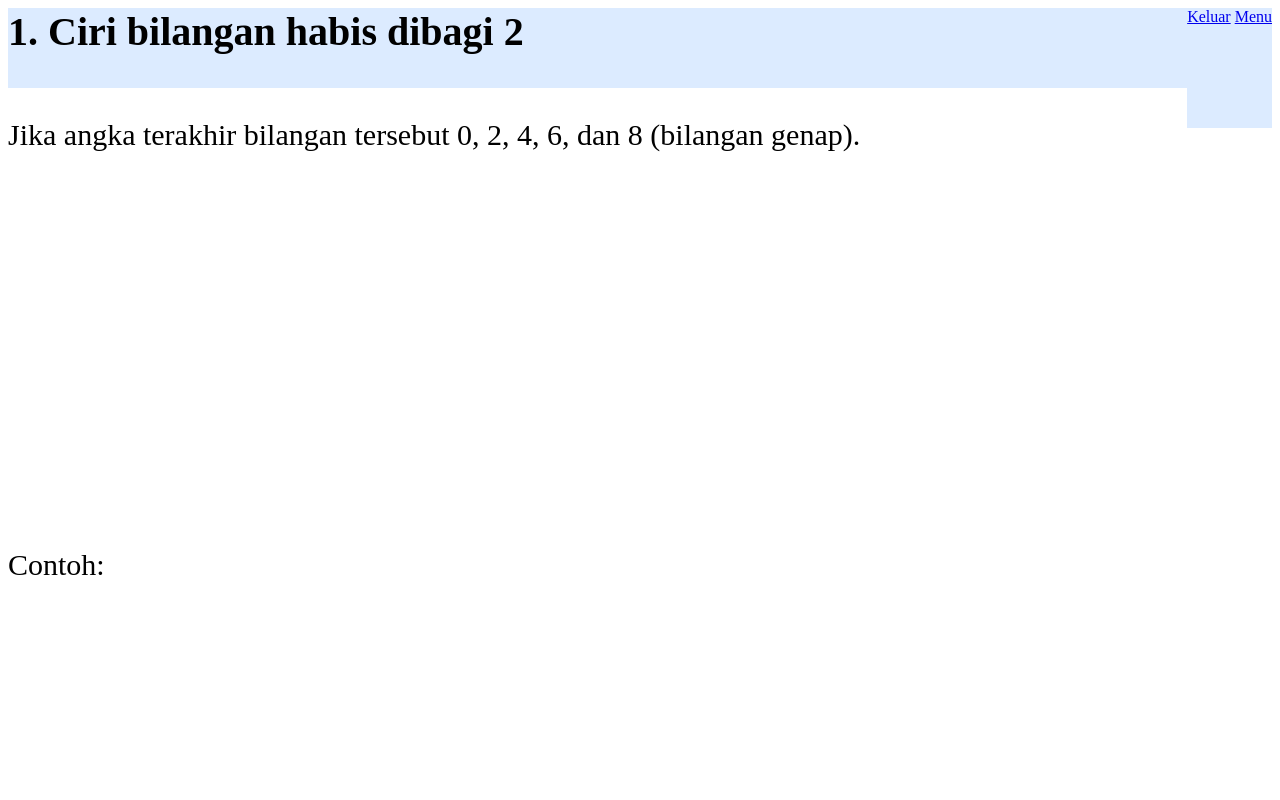
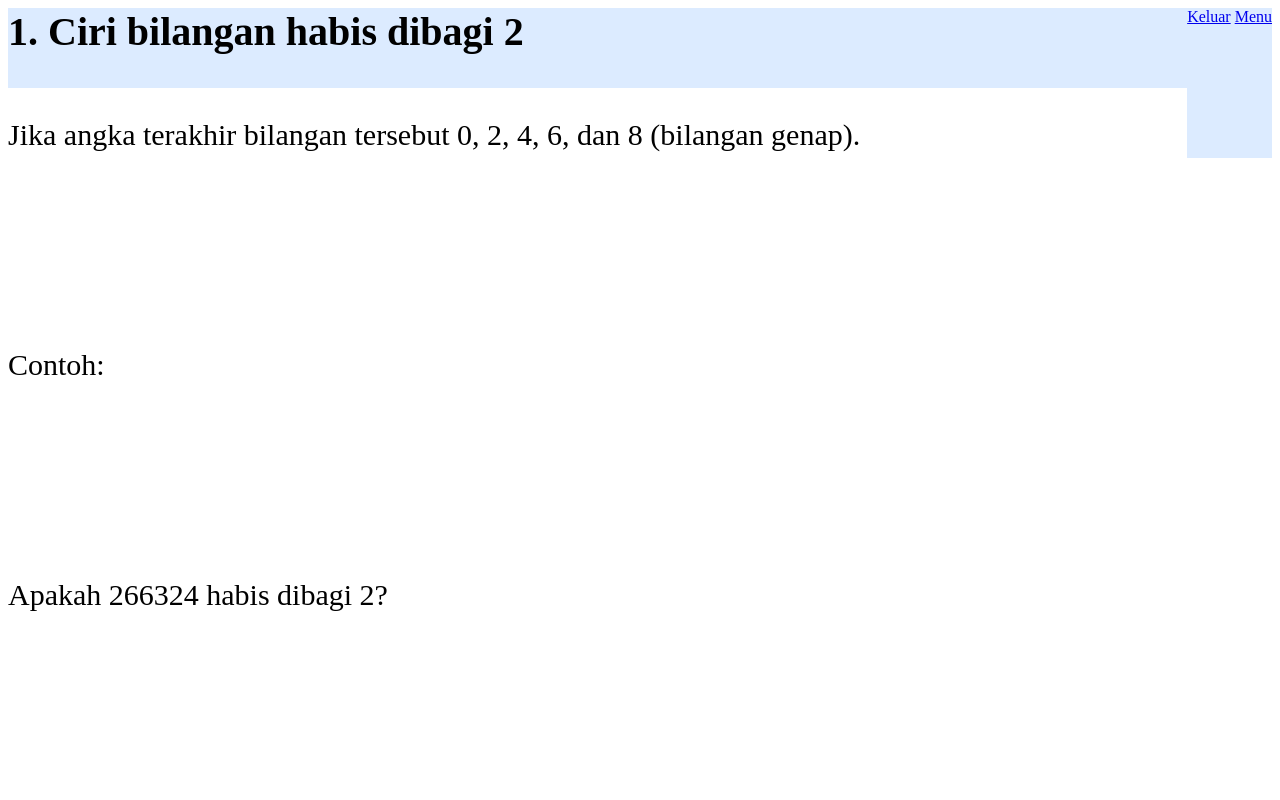
Before and after one commit to IlfiNurDiana/BilanganMateri, a plain HTML site: page index.html in a window 1280 px wide. Shown: the top 800 px of the page. Drawn offline with Linux system fonts and the light colour scheme.

Commit message:
Update Materi.css

```diff
--- a/Materi.css
+++ b/Materi.css
@@ -2,13 +2,12 @@ body {
   font-family: "Avenir Next";
 }
 .header {
+  background-color: #dcebff;
   color: #fff;
-  height: 120px;
-  weight: 80px;
+  height: 150px;
+  weight: 70px;
   float: right;
-  font-size: 40:
-    padding: 20px 40px;
-  background-color: #dcebff;
+  font-size: 50:
 }
 .main {
   background-color: #dcebff;
@@ -17,16 +16,16 @@ body {
   font-family:"Britannic Bold";
   font-size: 40px;
   height: 80px;
+  weght: 60px;
 }
 .Isi P {
   font-family:"Arabic Typesetting";
   font-size: 30px;
-  height: 400;
+  height: 200;
 .footer {
   background-color: blue;
   color: black;
   height: 100px;
-  padding: 20px 40px;
  }
   .p {
     float: right;
```
